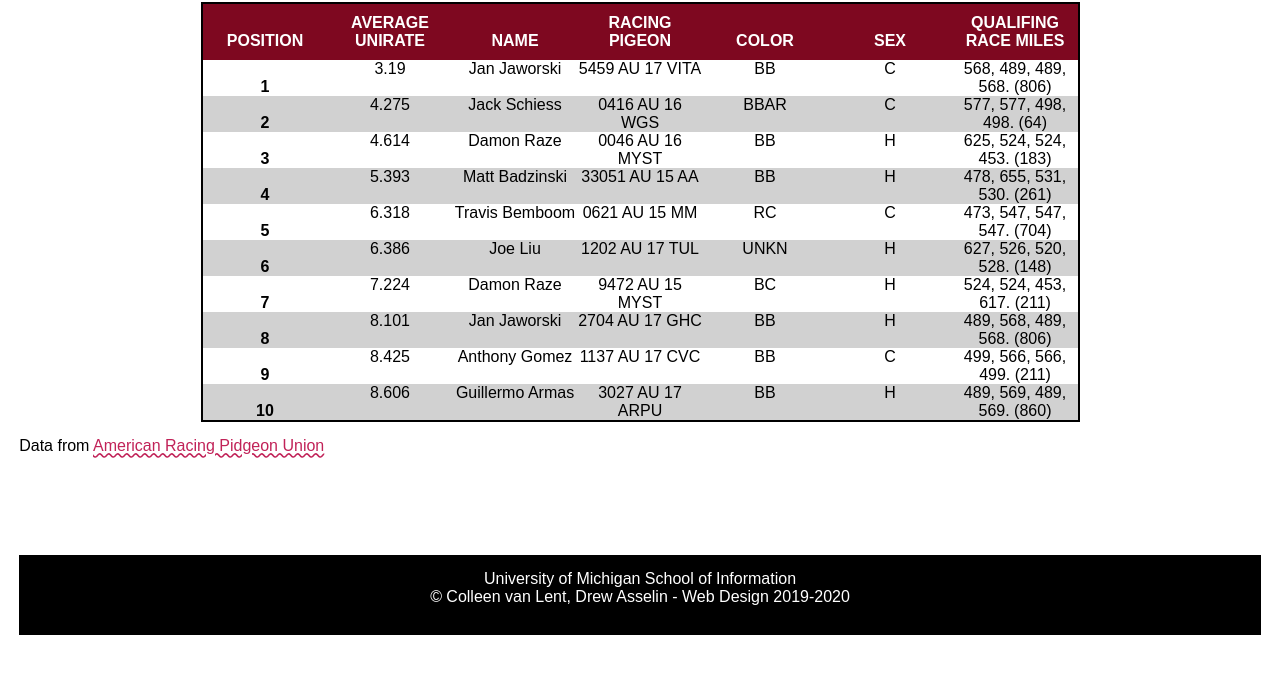
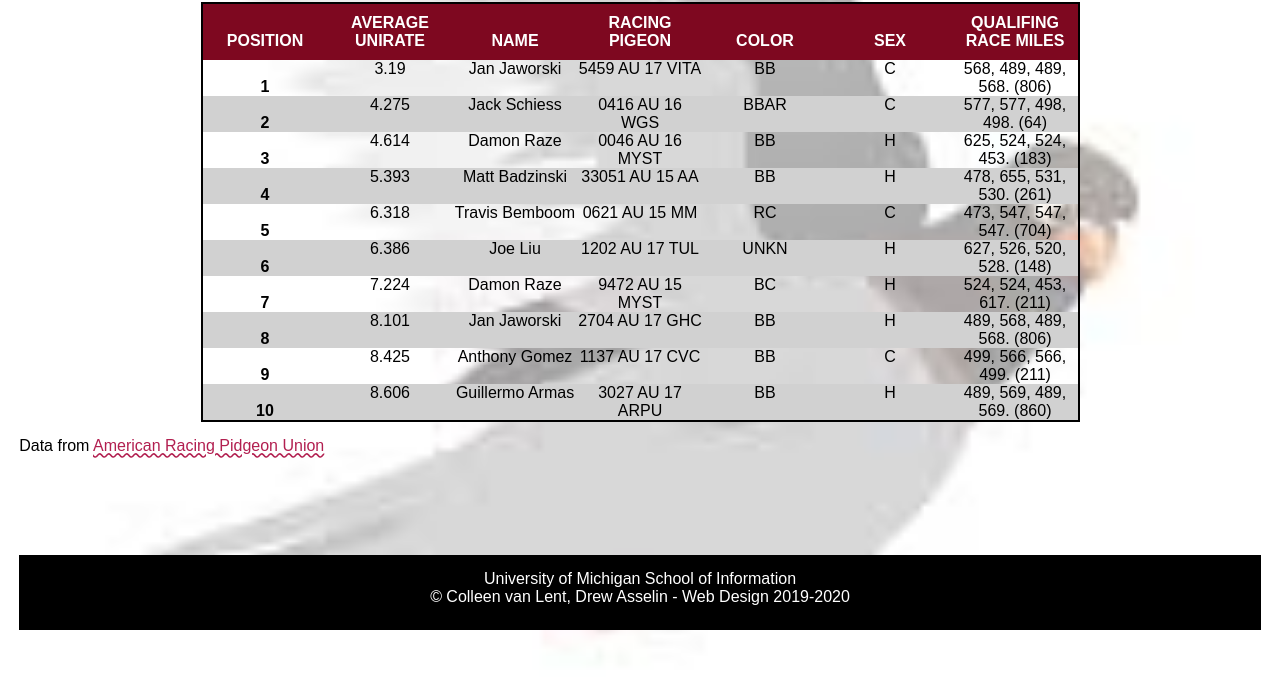
Before and after one commit to ushayeruva/homework4-2021, a plain HTML site: page index.html in a window 1280 px wide. Shown: the part 109-800 px from the top of the page. Drawn offline with Linux system fonts and the light colour scheme; a web font is replaced by a local one.

Commit message:
Update style.css

```diff
--- a/css/style.css
+++ b/css/style.css
@@ -26,7 +26,7 @@ tr{
 body{
   color: #000000;
   font-family: "Andika", sans-serif;
-  background-image: url(images/pigeon-background.JPEG);
+  background-image: url('../images/pigeon-background.JPEG');
   font-size: 16px;
   margin: 1.2em;
   background-size: cover ;
@@ -50,7 +50,7 @@ p{
 
 a{
   font-size: 16px;
-  color: #C12258;
+  color: #B21F50;
   text-decoration-style: wavy;
 }
 
@@ -113,5 +113,5 @@ footer{
   background:#000000;
   text-align:center;
   color: #FFFFFF;
-  height: 80px;
+  height: 75px;
 }
```
